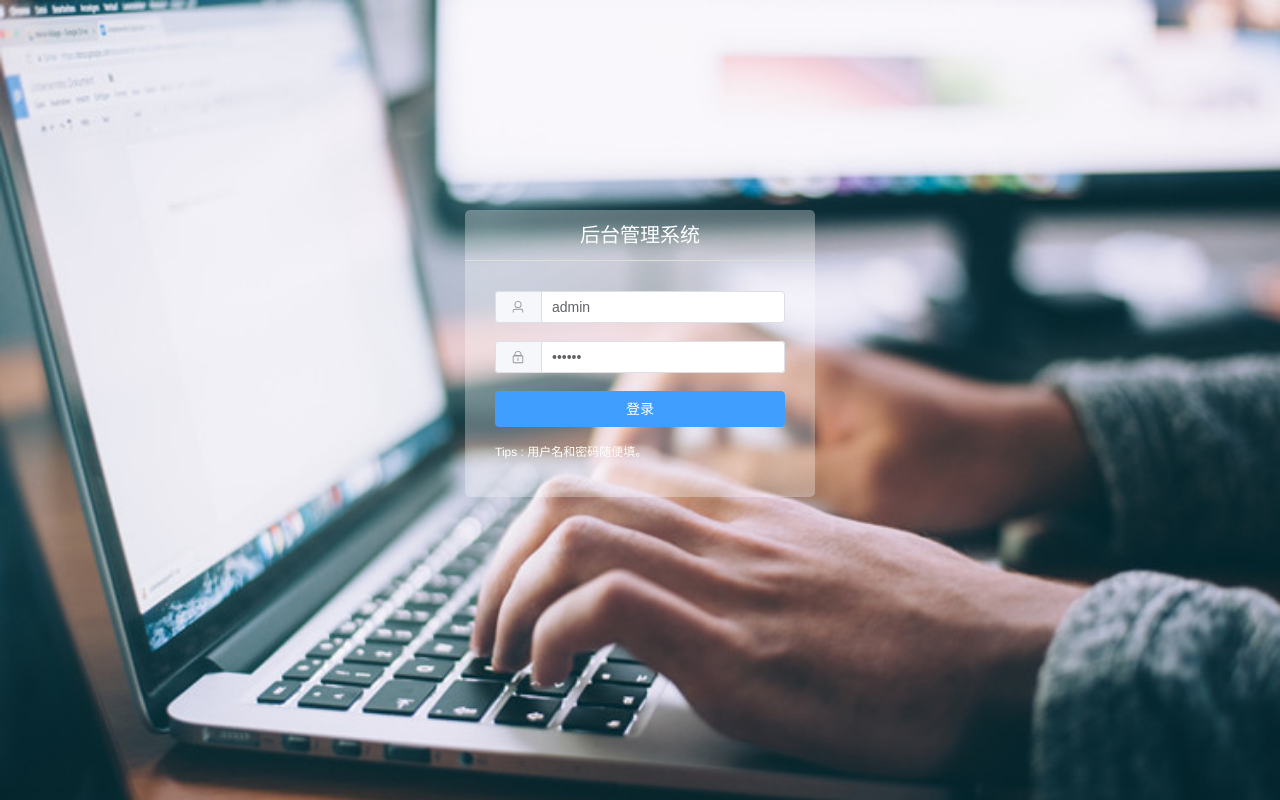
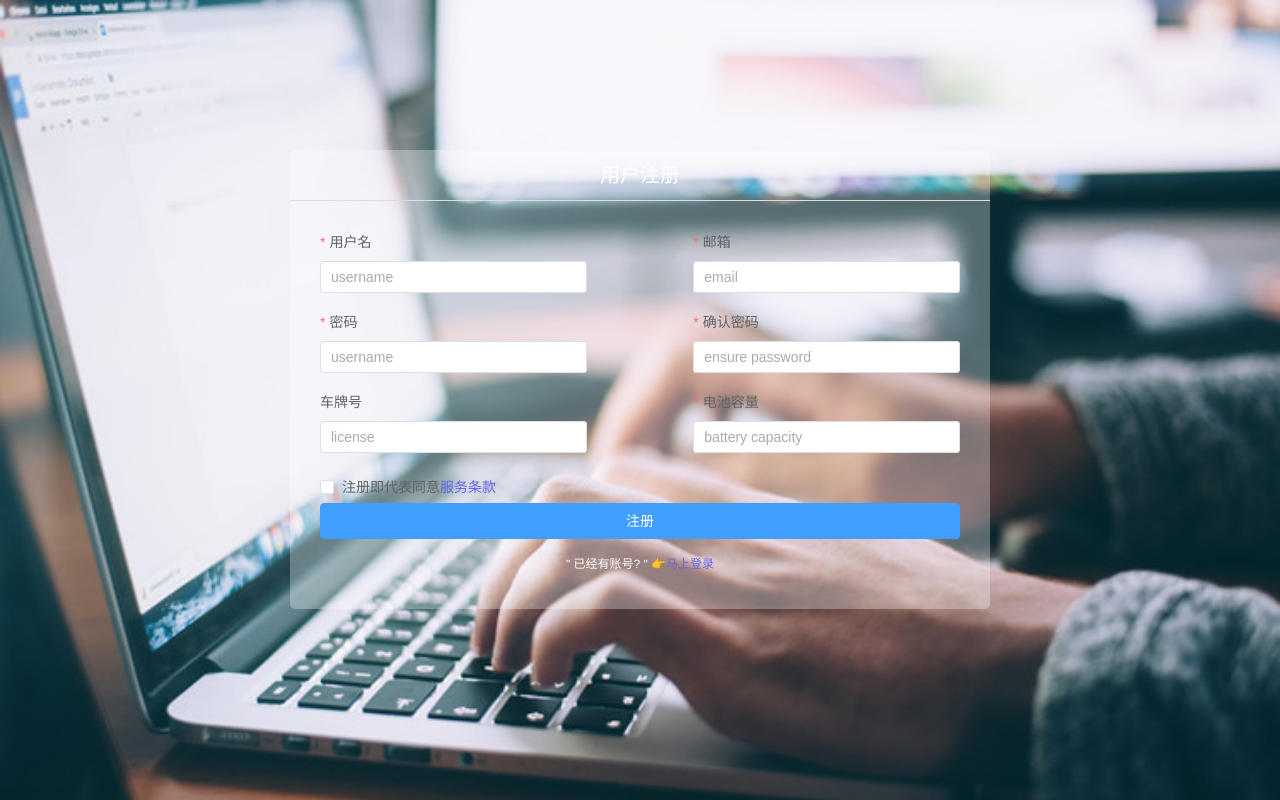
Before and after one commit to shrimp2333/BUPT-SE-charging_pile_user, a Vue app: page /#/register in a window 1280 px wide. Before the commit this address led to /#/login. Built offline with nearby package versions, Linux system fonts and the light colour scheme; a small style sheet from the web is missing.

Commit message:
新增了注册页面，增加了登录界面和注册界面的联动

```diff
--- a/src/router/index.ts
+++ b/src/router/index.ts
@@ -140,6 +140,14 @@ const routes: RouteRecordRaw[] = [
         ],
     },
     {
+        path: '/register',
+        name: 'Register',
+        meta: {
+            title: '注册',
+        },
+        component: () => import(/* webpackChunkName: "register" */ '../views/register.vue'),
+    },
+    {
         path: '/login',
         name: 'Login',
         meta: {
@@ -166,7 +174,9 @@ router.beforeEach((to, from, next) => {
     document.title = `${to.meta.title} | vue-manage-system`;
     const role = localStorage.getItem('ms_username');
     const permiss = usePermissStore();
-    if (!role && to.path !== '/login') {
+    if (to.path === '/register') {
+        next();
+    } else if (!role && to.path !== '/login') {
         next('/login');
     } else if (to.meta.permiss && !permiss.key.includes(to.meta.permiss)) {
         // 如果没有权限，则进入403
--- a/src/views/dashboard.vue
+++ b/src/views/dashboard.vue
@@ -6,17 +6,17 @@
 					<div class="user-info">
 						<el-avatar :size="120" :src="imgurl" />
 						<div class="user-info-cont">
-							<div class="user-info-name">{{ name }}</div>
+							<div class="user-info-name">{{ user_data.user_name }}</div>
 							<div>{{ role }}</div>
 						</div>
 					</div>
 					<div class="user-info-list">
 						邮箱：
-						<span>123456789@gmail.com</span>
+						<span>{{ user_data.email }}</span>
 					</div>
 					<div class="user-info-list">
 						车型：
-						<span>教练车</span>
+						<span>{{ user_data.car_type }}</span>
 					</div>
 				</el-card>
 				<el-card shadow="hover" style="height:500px;">
@@ -108,7 +108,7 @@
 									</el-icon>
 								</i>
 								<div class="grid-cont-right">
-									<div class="grid-num">TS1234</div>
+									<div class="grid-num">{{ user_data.license_plate }}</div>
 									<div>车牌号</div>
 								</div>
 							</div>
@@ -123,7 +123,7 @@
 									</el-icon>
 								</i>
 								<div class="grid-cont-right">
-									<div class="grid-num">321/KWH</div>
+									<div class="grid-num">{{ user_data.battery_capacity }}/KWH</div>
 									<div>电池容量</div>
 								</div>
 							</div>
@@ -274,6 +274,17 @@ interface ChargeFormHoler {
 	Quantity: number | null;
 }
 
+interface UserData {
+	user_id: string;
+	user_name: string;
+	email: string;
+	license_plate: string;
+	car_type: string;
+	battery_capacity: number;
+	created_at: number;
+	updated_at: number;
+}
+
 const chargePrice: ChargePrice = {
 	type: "line",
 	title: {
@@ -313,6 +324,7 @@ const chargeSteps = reactive([
 	{ step: "进入等待区等待叫号" },
 	{ step: "进入充电区进入待充电队列" },
 ]);
+
 const costRules = reactive([
 	{ rule: "总费用 = 充电费 + 服务费" },
 	{ rule: "充电费 = 单位电价 * 充电度数" },
@@ -430,6 +442,17 @@ const chargeFormHoler: ChargeFormHoler = reactive({
 	QuantityHolder: chargeForm.custom ? "请先选择充电模式和充电时长" : "已选择一键充满",
 	Quantity: null,
 })
+
+const user_data = reactive<UserData>({
+	user_id: "1",
+	user_name: "user001",
+	email: "123@gmail.com",
+	license_plate: "TS1234",
+	car_type: "教练车",
+	battery_capacity: 321,
+	created_at: 123456789,
+	updated_at: 123456789,
+});
 
 const isEmpty = (str: any): boolean => {
 	if (str === null || str === '' || str === undefined || str.length === 0) {
--- a/src/views/login.vue
+++ b/src/views/login.vue
@@ -11,21 +11,20 @@
 					</el-input>
 				</el-form-item>
 				<el-form-item prop="password">
-					<el-input
-						type="password"
-						placeholder="password"
-						v-model="param.password"
-						@keyup.enter="submitForm(login)"
-					>
+					<el-input type="password" placeholder="password" v-model="param.password"
+						@keyup.enter="submitForm(login)">
 						<template #prepend>
 							<el-button :icon="Lock"></el-button>
 						</template>
 					</el-input>
 				</el-form-item>
-				<div class="login-btn">
-					<el-button type="primary" @click="submitForm(login)">登录</el-button>
+				<!-- <el-checkbox v-model="isRemember" style="margin-left: 65%; margin-bottom: 5%;">记住密码</el-checkbox> -->
+				<div class="login-btn" style="display: flex;">
+					<el-button type="primary" style="width: 100%;" @click="submitForm(login)">登录</el-button>
 				</div>
-				<p class="login-tips">Tips : 用户名和密码随便填。</p>
+				<div class="login-tips" style="text-align: center;">" 还没有账号? "
+					<a href="#/register" style="color: rgb(99, 99, 232);">👉马上注册</a>
+				</div>
 			</el-form>
 		</div>
 	</div>
@@ -72,6 +71,10 @@ const submitForm = (formEl: FormInstance | undefined) => {
 			const keys = permiss.defaultList[param.username == 'admin' ? 'admin' : 'user'];
 			permiss.handleSet(keys);
 			localStorage.setItem('ms_keys', JSON.stringify(keys));
+
+			// TODO: 发送请求，验证并获取用户信息以及token、
+			// 存储用户信息和token
+
 			router.push('/');
 		} else {
 			ElMessage.error('登录成功');
@@ -92,6 +95,7 @@ tags.clearTags();
 	background-image: url(../assets/img/login-bg.jpg);
 	background-size: 100%;
 }
+
 .ms-title {
 	width: 100%;
 	line-height: 50px;
@@ -100,6 +104,7 @@ tags.clearTags();
 	color: #fff;
 	border-bottom: 1px solid #ddd;
 }
+
 .ms-login {
 	position: absolute;
 	left: 50%;
@@ -110,17 +115,21 @@ tags.clearTags();
 	background: rgba(255, 255, 255, 0.3);
 	overflow: hidden;
 }
+
 .ms-content {
 	padding: 30px 30px;
 }
+
 .login-btn {
 	text-align: center;
 }
+
 .login-btn button {
 	width: 100%;
 	height: 36px;
 	margin-bottom: 10px;
 }
+
 .login-tips {
 	font-size: 12px;
 	line-height: 30px;
--- /dev/null
+++ b/src/views/register.vue
@@ -0,0 +1,189 @@
+<template>
+    <div class="login-wrap">
+        <div class="ms-register">
+            <div class="ms-title">用户注册</div>
+            <el-form :model="param" :rules="rules" ref="login" label-width="0px" class="ms-content" label-position="top">
+                <el-row>
+                    <el-col :span="10">
+                        <el-form-item label="用户名" prop="username">
+                            <el-input v-model="param.username" placeholder="username"></el-input>
+                        </el-form-item>
+                    </el-col>
+                    <el-col :span="4"></el-col>
+                    <el-col :span="10">
+                        <el-form-item label="邮箱" prop="email">
+                            <el-input typ="email" placeholder="email" v-model="param.email"
+                                @keyup.enter="submitForm(login)"></el-input>
+                        </el-form-item>
+                    </el-col>
+                </el-row>
+                <el-row>
+                    <el-col :span="10">
+                        <el-form-item label="密码" prop="password">
+                            <el-input v-model="param.username" placeholder="username"></el-input>
+                        </el-form-item>
+                    </el-col>
+                    <el-col :span="4"></el-col>
+                    <el-col :span="10">
+                        <el-form-item label="确认密码" prop="enpassword">
+                            <el-input type="password" placeholder="ensure password" v-model="param.enpassword"
+                                @keyup.enter="submitForm(login)"></el-input>
+                        </el-form-item>
+                    </el-col>
+                </el-row>
+                <el-row>
+                    <el-col :span="10">
+                        <el-form-item label="车牌号" prop="license">
+                            <el-input v-model="param.license" placeholder="license"></el-input>
+                        </el-form-item>
+                    </el-col>
+                    <el-col :span="4"></el-col>
+                    <el-col :span="10">
+                        <el-form-item label="电池容量" prop="battery">
+                            <el-input placeholder="battery capacity" v-model="param.battery"
+                                @keyup.enter="submitForm(login)"></el-input>
+                        </el-form-item>
+                    </el-col>
+                </el-row>
+
+                <el-checkbox v-model="isAgreement">注册即代表同意<a style="color: rgb(99, 99, 232);">服务条款</a></el-checkbox>
+                <div class="login-btn" style="display: flex;">
+                    <el-button type="primary" style="width: 100%;" @click="submitForm(login)">注册</el-button>
+                </div>
+                <div class="login-tips" style="text-align: center;">" 已经有账号? "
+                    <a href="#/login" style="color: rgb(99, 99, 232);">👉马上登录</a>
+                </div>
+            </el-form>
+        </div>
+    </div>
+</template>
+
+<script setup lang="ts">
+import { ref, reactive } from 'vue';
+import { useTagsStore } from '../store/tags';
+import { usePermissStore } from '../store/permiss';
+import { useRouter } from 'vue-router';
+import { ElMessage } from 'element-plus';
+import type { FormInstance, FormRules } from 'element-plus';
+
+interface RegisterInfo {
+    username: string;
+    email: string;
+    password: string;
+    enpassword: string;
+    license: string;
+    battery: number | null;
+}
+
+const router = useRouter();
+const isAgreement = ref<boolean>(false);
+const param = reactive<RegisterInfo>({
+    username: "",
+    email: '',
+    password: "",
+    enpassword: "",
+    license: "",
+    battery: null,
+});
+
+const rules: FormRules = {
+    username: [
+        {
+            required: true,
+            message: '请输入用户名',
+            trigger: 'blur'
+        }
+    ],
+    email: [
+        {
+            required: true,
+            message: '请输入邮箱',
+            trigger: 'blur'
+        },
+        { type: 'email', message: '请输入正确的邮箱地址', trigger: ['blur', 'change'] }
+    ],
+    password: [{ required: true, message: '请输入密码', trigger: 'blur' }],
+    enpassword: [{ required: true, message: '请输入密码', trigger: 'blur' }],
+    license: [{ required: false, message: '请输入车牌号', trigger: 'blur' }],
+    battery: [{ required: true, message: '请输入电池容量', trigger: 'blur' }],
+};
+
+const permiss = usePermissStore();
+const login = ref<FormInstance>();
+
+const submitForm = (formEl: FormInstance | undefined) => {
+    if (!formEl) return;
+    if (!isAgreement.value) {
+        ElMessage.error('请先同意服务条款');
+        return false;
+    }
+    formEl.validate((valid: boolean) => {
+        if (valid) {
+            ElMessage.success('注册成功(TODO: 真正向后端发送请求)');
+
+
+            localStorage.setItem('ms_username', param.username);
+            const keys = permiss.defaultList[param.username == 'admin' ? 'admin' : 'user'];
+            permiss.handleSet(keys);
+            localStorage.setItem('ms_keys', JSON.stringify(keys));
+            router.push('/');
+        } else {
+            ElMessage.error('注册失败');
+            return false;
+        }
+    });
+};
+
+const tags = useTagsStore();
+tags.clearTags();
+</script>
+
+<style scoped>
+.login-wrap {
+    position: relative;
+    width: 100%;
+    height: 100%;
+    background-image: url(../assets/img/login-bg.jpg);
+    background-size: 100%;
+}
+
+.ms-title {
+    width: 100%;
+    line-height: 50px;
+    text-align: center;
+    font-size: 20px;
+    color: #fff;
+    border-bottom: 1px solid #ddd;
+}
+
+.ms-register {
+    position: absolute;
+    left: 50%;
+    top: 50%;
+    width: 700px;
+    margin: -250px 0 0 -350px;
+    border-radius: 5px;
+    background: rgba(255, 255, 255, 0.3);
+    overflow: hidden;
+}
+
+.ms-content {
+    padding: 30px 30px;
+}
+
+.login-btn {
+    text-align: center;
+}
+
+.login-btn button {
+    width: 100%;
+    height: 36px;
+    margin-bottom: 10px;
+}
+
+.login-tips {
+    font-size: 12px;
+    line-height: 30px;
+    color: #fff;
+}
+</style>
```
Also changed, not shown: 1 other file (tests, documents, lock files or other folders).
